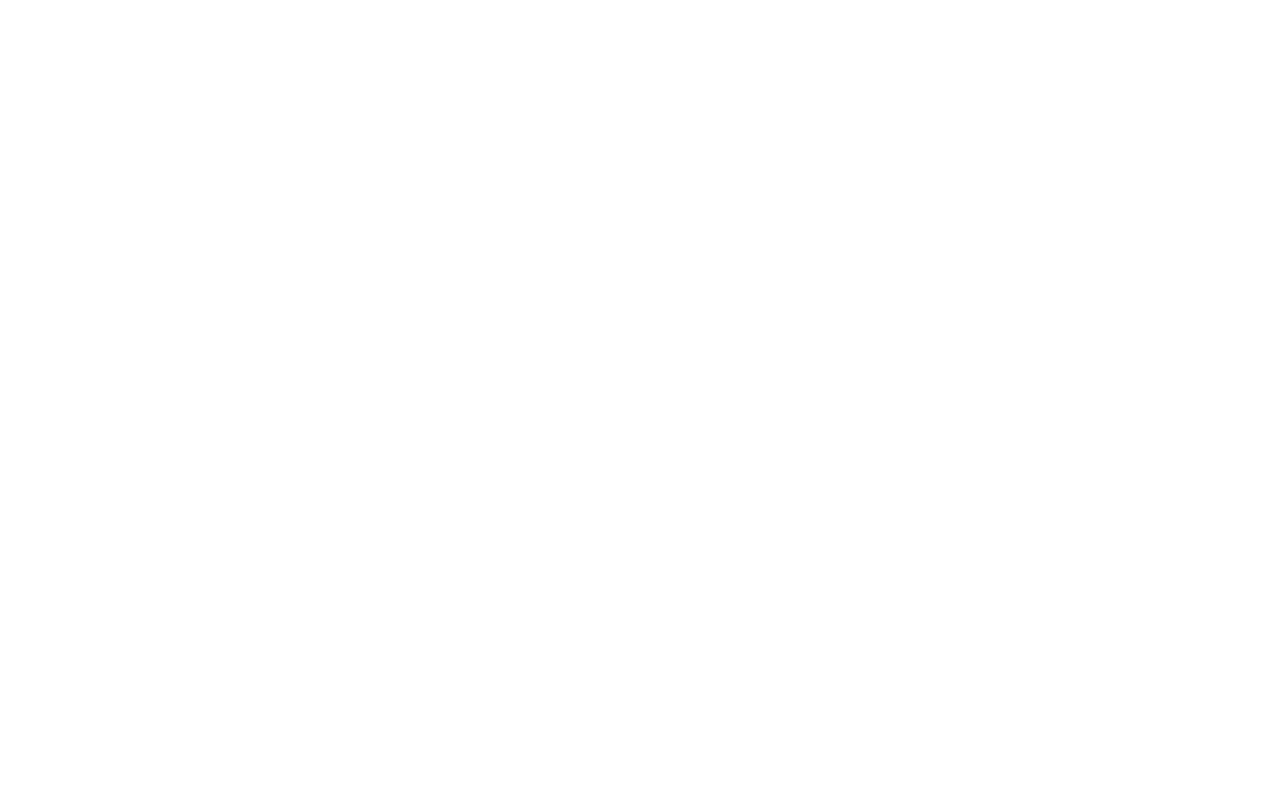
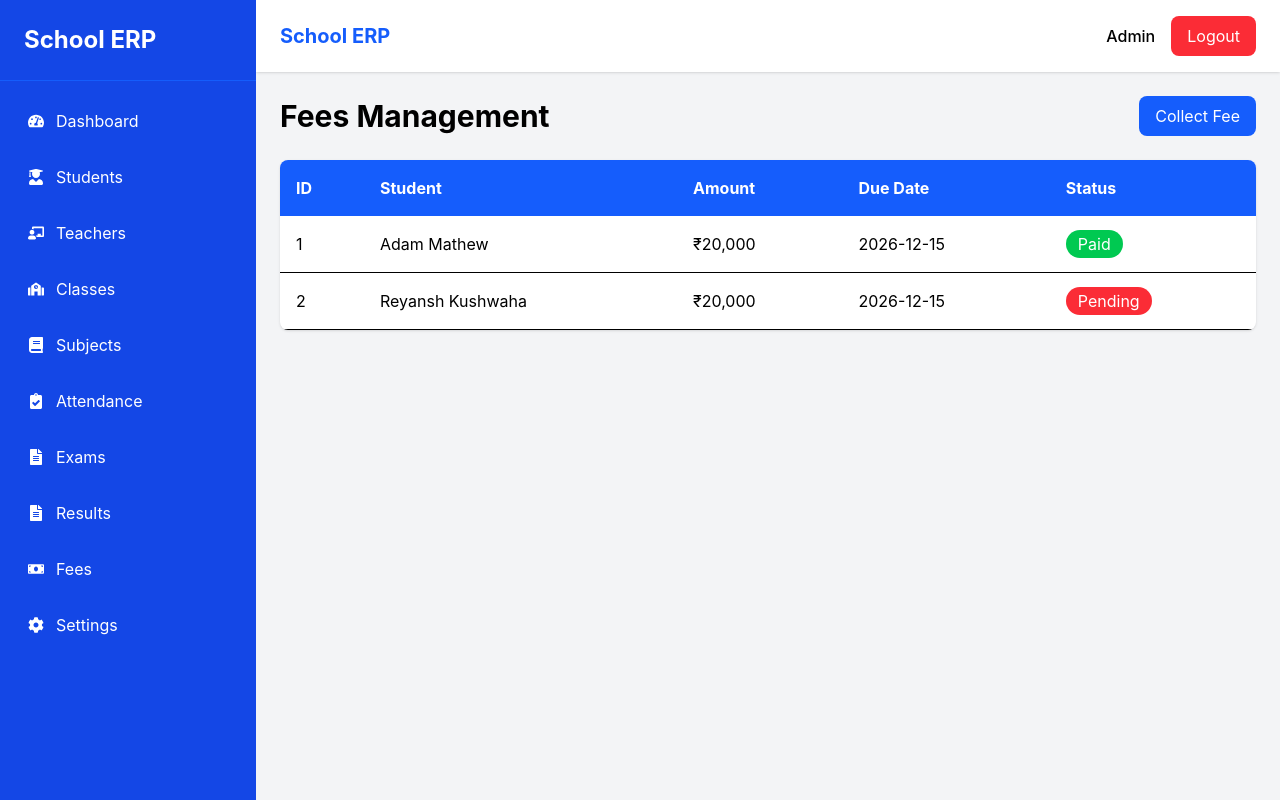
Before and after one commit to Rakesh5740/school-erp-frontend, a React (Vite) app: page /fees in a window 1280 px wide. Before the commit this address had no page. Built offline with nearby package versions, Linux system fonts and the light colour scheme.

Commit message:
Added fees management module

```diff
--- a/src/App.jsx
+++ b/src/App.jsx
@@ -8,6 +8,7 @@ import Subjects from "./pages/Subjects";
 import Attendance from "./pages/Attendance";
 import Exams from "./pages/Exams";
 import Results from "./pages/Results";
+import Fees from "./pages/Fees";
 
 
 function App() {
@@ -22,6 +23,7 @@ function App() {
         <Route path="/attendance" element={<Attendance />} />
         <Route path="/exams" element={<Exams />} />
         <Route path="/results" element={<Results />} />
+        <Route path="/fees" element={<Fees />} />
 
       </Routes>
     </BrowserRouter>
--- a/src/pages/Fees.jsx
+++ b/src/pages/Fees.jsx
@@ -0,0 +1,73 @@
+import AdminLayout from "../layouts/AdminLayout";
+
+function Fees() {
+  const fees = [
+    {
+      id: 1,
+      student: "Adam Mathew",
+      amount: "₹20,000",
+      dueDate: "2026-12-15",
+      status: "Paid",
+    },
+    {
+      id: 2,
+      student: "Reyansh Kushwaha",
+      amount: "₹20,000",
+      dueDate: "2026-12-15",
+      status: "Pending",
+    },
+  ];
+
+  return (
+    <AdminLayout>
+      <div className="flex justify-between items-center mb-6">
+        <h1 className="text-3xl font-bold">
+          Fees Management
+        </h1>
+
+        <button className="bg-blue-600 text-white px-4 py-2 rounded-lg hover:bg-blue-700">
+          Collect Fee
+        </button>
+      </div>
+
+      <div className="bg-white rounded-lg shadow overflow-hidden">
+        <table className="w-full">
+          <thead>
+            <tr className="bg-blue-600 text-white">
+              <th className="p-4 text-left">ID</th>
+              <th className="p-4 text-left">Student</th>
+              <th className="p-4 text-left">Amount</th>
+              <th className="p-4 text-left">Due Date</th>
+              <th className="p-4 text-left">Status</th>
+            </tr>
+          </thead>
+
+          <tbody>
+            {fees.map((fee) => (
+              <tr key={fee.id} className="border-b hover:bg-gray-50">
+                <td className="p-4">{fee.id}</td>
+                <td className="p-4">{fee.student}</td>
+                <td className="p-4">{fee.amount}</td>
+                <td className="p-4">{fee.dueDate}</td>
+
+                <td className="p-4">
+                  <span
+                    className={`px-3 py-1 rounded-full text-white ${
+                      fee.status === "Paid"
+                        ? "bg-green-500"
+                        : "bg-red-500"
+                    }`}
+                  >
+                    {fee.status}
+                  </span>
+                </td>
+              </tr>
+            ))}
+          </tbody>
+        </table>
+      </div>
+    </AdminLayout>
+  );
+}
+
+export default Fees;
```
